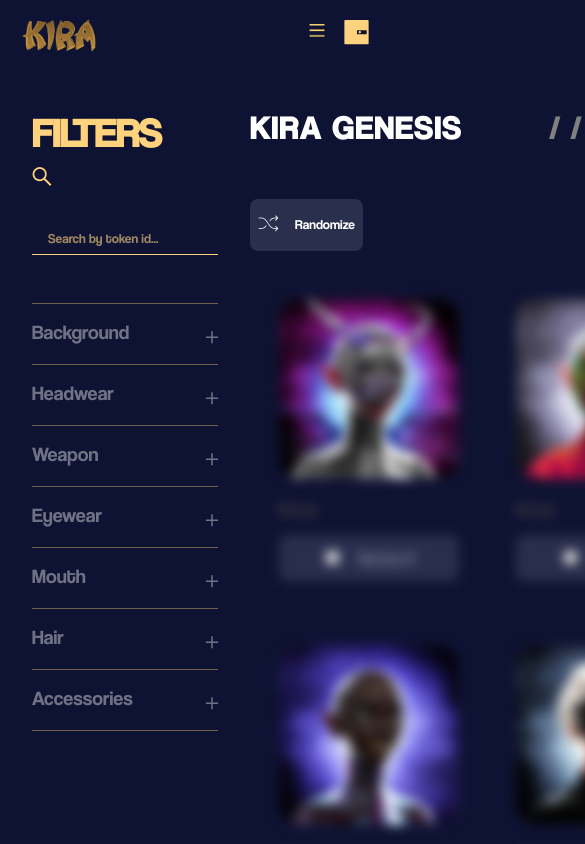
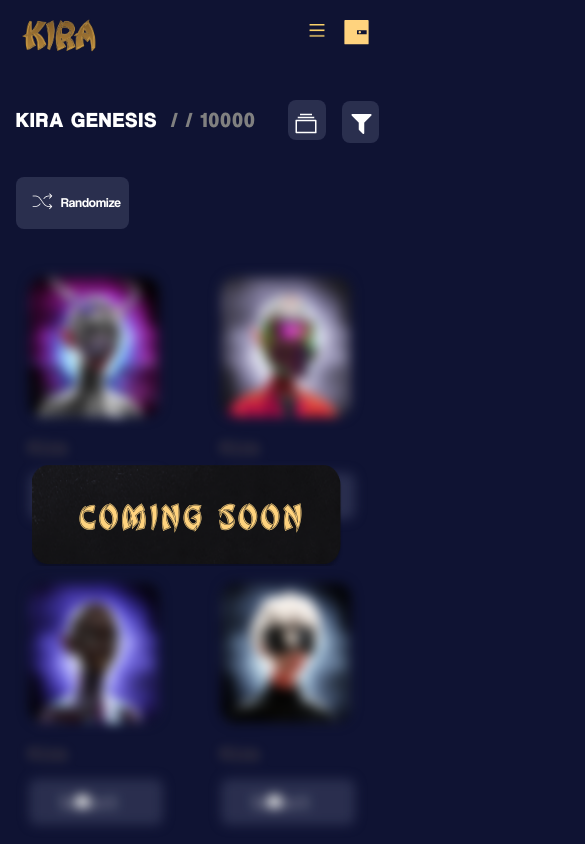
Before and after one commit to shubhraagarwal/kiraV2, a React (Create React App) app: page /marketplace in a window 390 px wide. Shown: the top 844 px of the page, 585 px wide, since content can reach past the window. Built offline with nearby package versions, Linux system fonts and the light colour scheme; a web font is replaced by a local one.

Commit message:
marketplace done

```diff
--- a/src/components/Navbar.jsx
+++ b/src/components/Navbar.jsx
@@ -94,7 +94,7 @@ const[ham,setHam] =  useState(false)
         <div onClick={() => setHam(false)}>x</div>
         </div>
         <Link to='/'><p>Home</p></Link>
-        <Link to='/defeat'><p>Pupose</p></Link>
+        <Link to='/defeat'><p>Purpose</p></Link>
       <Link to='/development'><p>Development</p></Link>
        <Link to='/reserve'> <p>Reserve</p></Link>
         <Link to='/team'><p>Team</p></Link>
--- a/src/components/components.css
+++ b/src/components/components.css
@@ -941,6 +941,9 @@ footer {
 .resp_p{
   display: none;
 }
+.filterBtn{
+  display: none;
+}
 
 @media (min-width: 2560px) and (min-height: 1600px) {
   .defeat_assent,
@@ -1299,4 +1302,84 @@ footer {
     padding-top: 0rem !important;
     display: block !important;
     }
+    .filter{
+      display: none;
+    }
+    .Mint{
+      display: none;
+    }
+    #thirdCont{
+      display: none;
+    }
+    .genesis_header span {
+      margin-left: -3rem;
   }
+.genesis_header h1{
+  font-size: 20px;
+  margin-left: 1rem;
+}
+#SixCont{
+  display: none;
+}
+#NineCont{
+  display: none;
+}
+.walletBtn{
+  margin-left: -6rem;
+  font-size: 0;
+  padding: 0.6rem 0.5rem;
+  margin-top: 4.5rem;
+}
+.walletBtn img, .randomBtn img, .filterBtn img{
+  position: relative;
+  bottom: -0.2rem;
+  left: -0.5rem;
+}
+.filterBtn img{
+  left: 0.05rem;
+}
+.walletBtn img{
+  left: -0.05rem;
+
+}
+.randomBtn{
+  margin-left: 1rem;
+}
+.filterBtn{
+  display: initial;
+  background: rgba(61, 65, 97, 0.6);
+  border: none;
+  border-radius: 8px;
+  color: #ffffff;
+  padding: 0.6rem 0.5rem;
+  font-family: Cool;
+  cursor: pointer;
+  /* padding-bottom: 1.2rem; */
+  padding-right: 0.5rem;
+  margin-top: 2rem;
+  margin-left: 1rem;
+
+}
+.charCont img {
+  height: 140px;
+  width: 130px;
+}
+.gallery_comming {
+  margin-left: 2rem;
+  position: relative;
+  top: -40rem;
+  background-size: 80vw 12vh;
+  text-align: center;
+}
+.gallery_comming h1{
+  font-size: 2.5rem;
+  margin-left: -2rem;
+}
+.selection{
+  width: 3rem;
+}
+.gal_back{
+  height: 100vh;
+    overflow-y: hidden;
+}
+  }
--- a/src/pages/Gallery.jsx
+++ b/src/pages/Gallery.jsx
@@ -18,6 +18,7 @@ import CharEleven from '../assets/CharEleven.png'
 // import MarketPlace from "../assets/Marketplace-coming soon.png";
 import Mint from '../assets/Mint Section.png'
 import Staking from "../assets/staking.png";
+import Filter from '../assets/filter.png'
 const Gallery = () => {
   return (
     <div className="gal_back">
@@ -128,7 +129,7 @@ const Gallery = () => {
      <span>Select</span>
      </div>
      </div>
-     <div className="charCont">
+     <div className="charCont" id="thirdCont">
      <img src={CharThree} alt="" />
      <p>Kira</p>
      <div className="selection">
@@ -163,7 +164,7 @@ const Gallery = () => {
      <span>Select</span>
      </div>
      </div>
-     <div className="charCont">
+     <div className="charCont" id="SixCont">
      <img src={CharSeven} alt="" />
      <p>Kira</p>
      <div className="selection">
@@ -198,7 +199,7 @@ const Gallery = () => {
      <span>Select</span>
      </div>
      </div>
-     <div className="charCont">
+     <div className="charCont" id="NineCont">
      <img src={CharEleven} alt="" />
      <p>Kira</p>
      <div className="selection">
@@ -223,6 +224,10 @@ const Gallery = () => {
                 <img src={YourWallet} alt="" />
                 Your Wallet
               </button>
+              <button className="filterBtn">
+              <img src={Filter} alt="" />
+              </button>
+
             </div>
           </div>
         </div>
```
